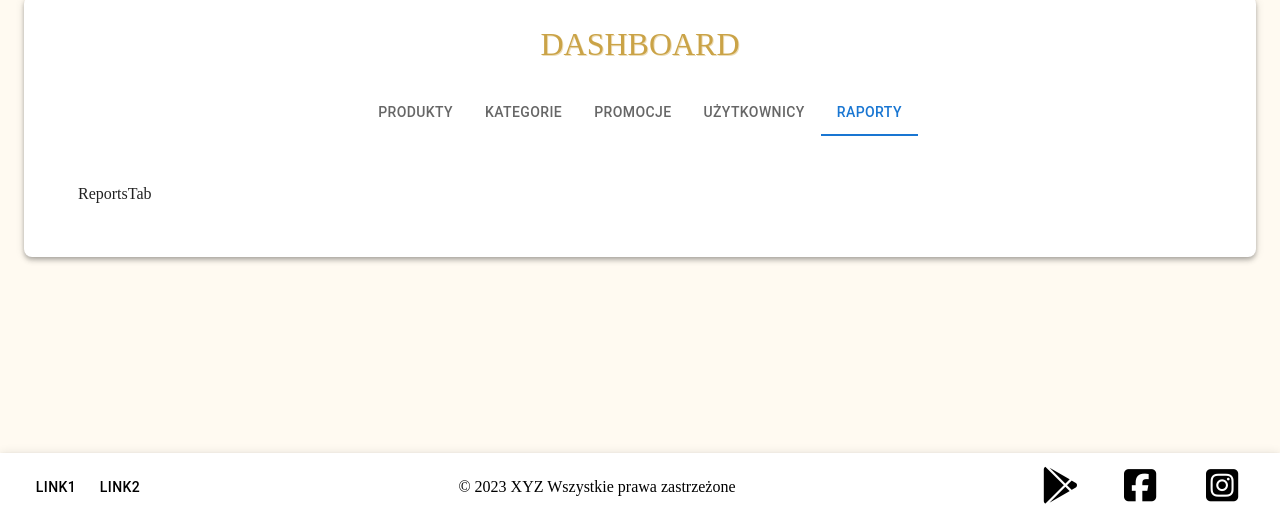
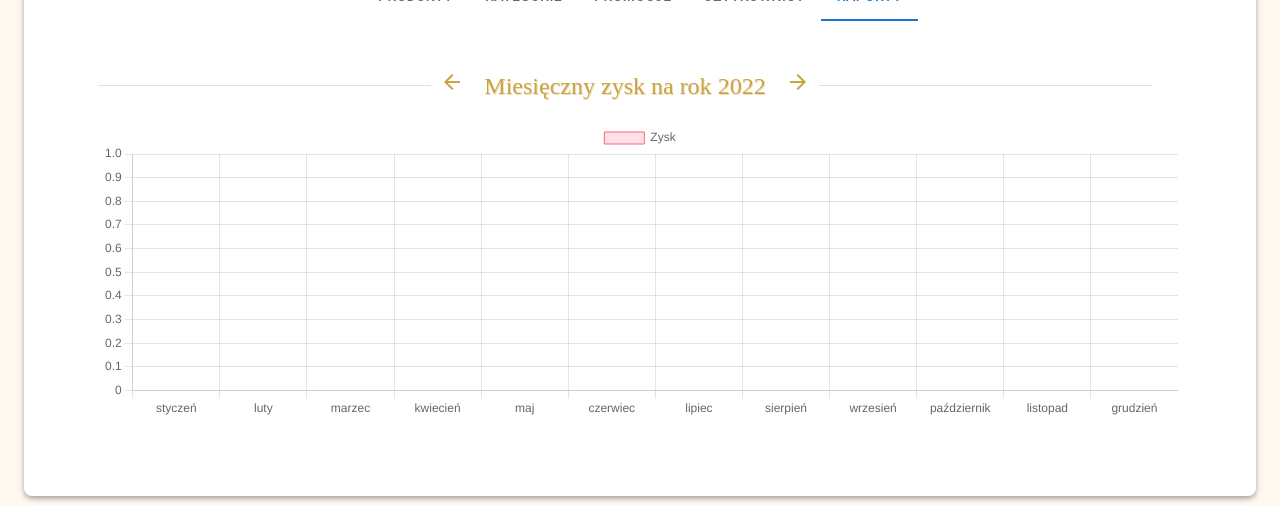
Before and after one commit to kardahim/cafe-frontend, a React (Create React App) app: page /dashboard in a window 1280 px wide. Both pictures are taken after a click on the tab "RAPORTY". Shown: the part 279-785 px from the top of the page. Built offline with nearby package versions, Linux system fonts and the light colour scheme; no server answers.

Commit message:
add MonthSalesChart

```diff
--- /dev/null
+++ b/src/components/charts/monthSalesChart/MonthSalesChart.scss
@@ -0,0 +1,6 @@
+.month_sales_chart {
+    height: 40vh;
+    position: relative;
+    margin: 1% auto;
+    padding: 1%;
+}
--- /dev/null
+++ b/src/components/charts/monthSalesChart/MonthSalesChart.tsx
@@ -0,0 +1,74 @@
+import React from 'react'
+import {
+    Chart as ChartJS,
+    CategoryScale,
+    LinearScale,
+    BarElement,
+    Tooltip,
+    Legend,
+} from 'chart.js';
+import { Bar } from 'react-chartjs-2';
+import { Container } from '@mui/material';
+import './MonthSalesChart.scss'
+import dayjs from 'dayjs';
+import 'dayjs/locale/pl';
+
+function MonthSalesChart(props: { orders: any[], year: number }) {
+    dayjs.locale('pl')
+
+    ChartJS.register(
+        CategoryScale,
+        LinearScale,
+        BarElement,
+        Tooltip,
+        Legend
+    );
+
+    const months = [1, 2, 3, 4, 5, 6, 7, 8, 9, 10, 11, 12]
+
+    const data = {
+        labels: months.map(month => dayjs().month(month - 1).format('MMMM')),
+        datasets: [{
+            label: 'Zysk',
+            data: months.map(month => {
+                let total = 0
+
+                props.orders.map(order => {
+                    if (month === (order.OrderStatusId === 2 && dayjs(order.createdAt).get('month') + 1) && props.year === dayjs(order.createdAt).get('year'))
+                        total += order.finalPrice
+                })
+                return total
+            }),
+            backgroundColor: [
+                'rgba(255, 99, 132, 0.2)',
+            ],
+            borderColor: [
+                'rgb(255, 99, 132)',
+            ],
+            borderWidth: 1
+        }]
+    }
+
+    const options = {
+        responsive: true,
+        maintainAspectRatio: false,
+    }
+
+    months.map(month => {
+        let total = 0
+
+        props.orders.map(order => {
+            if (month === (dayjs(order.createdAt).get('month') + 1) && dayjs().get('year') === dayjs(order.createdAt).get('year'))
+                total += order.finalPrice
+        })
+        return total
+    })
+
+    return (
+        <Container className='month_sales_chart' >
+            <Bar data={data} options={options} />
+        </Container >
+    )
+}
+
+export default MonthSalesChart
--- /dev/null
+++ b/src/components/tabs/reportsTab/ReportsTab.scss
@@ -0,0 +1,18 @@
+@import '../../../assets/scss/variables.scss';
+
+.reports_tab {
+    .reports_tab__divider {
+        font-size: 1.5rem;
+        color: $aztec-gold;
+        text-shadow: 1px 1px $dutch-white;
+        margin: 0px 50px 0 20px;
+
+        .reports_tab__divider__text {
+            margin: 0 20px;
+        }
+
+        .reports_tab__button {
+            cursor: pointer;
+        }
+    }
+}
--- a/src/components/tabs/reportsTab/ReportsTab.tsx
+++ b/src/components/tabs/reportsTab/ReportsTab.tsx
@@ -1,8 +1,34 @@
-import React from 'react'
+import { Box, Divider } from '@mui/material'
+import React, { useState } from 'react'
+import { ReportsTabInterface } from '../../../interfaces/ReportsTabInterface'
+import MonthSalesChart from '../../charts/monthSalesChart/MonthSalesChart'
+import './ReportsTab.scss'
+import dayjs from 'dayjs'
+import ArrowBackIcon from '@mui/icons-material/ArrowBack';
+import ArrowForwardIcon from '@mui/icons-material/ArrowForward';
 
-function ReportsTab() {
+function ReportsTab(props: ReportsTabInterface) {
+
+    const [year, setYear] = useState(dayjs())
+
+    const subtractYear = () => {
+        setYear(year.subtract(1, 'year'))
+    }
+    const addYear = () => {
+        setYear(year.add(1, 'year'))
+    }
+
     return (
-        <div>ReportsTab</div>
+        <Box className='reports_tab'>
+            <Divider className='reports_tab__divider'>
+                <ArrowBackIcon onClick={() => subtractYear()} className='reports_tab__button' />
+                <span className='reports_tab__divider__text'>Miesięczny zysk na rok {year.format('YYYY')}</span>
+                <ArrowForwardIcon onClick={() => addYear()} className='reports_tab__button' />
+            </Divider>
+            <MonthSalesChart
+                orders={props.orders}
+                year={year.get('year')} />
+        </Box>
     )
 }
 
--- a/src/interfaces/ReportsTabInterface.ts
+++ b/src/interfaces/ReportsTabInterface.ts
@@ -1,4 +1,3 @@
 export interface ReportsTabInterface {
-    specialOffers: any[]
-    products: any[]
+    orders: any[]
 }
--- a/src/pages/dashboard/Dashboard.tsx
+++ b/src/pages/dashboard/Dashboard.tsx
@@ -37,6 +37,7 @@ function Dashboard() {
     const [specialOffers, setSpecialOffers] = useState<any[]>([])
     const [users, setUsers] = useState<any[]>([])
     const [roles, setRoles] = useState<any[]>([])
+    const [orders, setOrders] = useState<any[]>([])
 
     const tabsHandleChange = (event: React.SyntheticEvent, newValue: number) => {
         setTabId(newValue);
@@ -60,6 +61,12 @@ function Dashboard() {
         })
         axios.get('/roles').then((response) => {
             setRoles(response.data)
+        })
+        axios.get('/roles').then((response) => {
+            setRoles(response.data)
+        })
+        axiosPrivate.get('/orderheaders').then((response) => {
+            setOrders(response.data)
         })
     }, [refresh])
     const updateProduct = (product: any) => {
@@ -199,7 +206,8 @@ function Dashboard() {
                             update={updateUser} />
                     </TabContent>
                     <TabContent value={tabId} index={4}>
-                        <ReportsTab />
+                        <ReportsTab
+                            orders={orders} />
                     </TabContent>
                 </Box>
             </Paper>
--- a/src/pages/order/Order.tsx
+++ b/src/pages/order/Order.tsx
@@ -228,6 +228,7 @@ function Order() {
         }
         else {
             const data = {
+                finalPrice: 0,
                 OrderStatusId: 3
             }
 
```
Also changed, not shown: src/components/tabs/reportsTab/ReportsTabs.scss (deleted).
